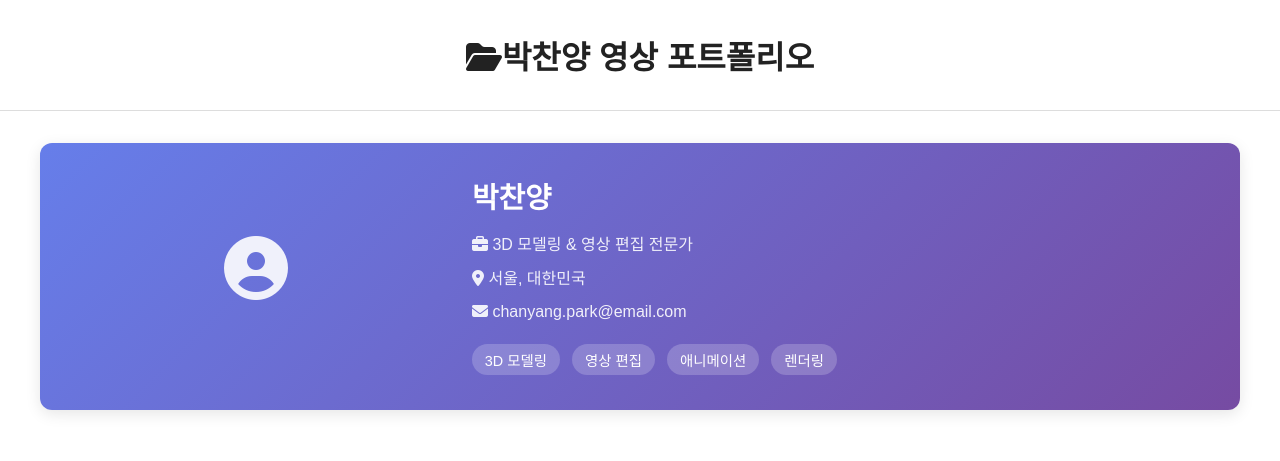
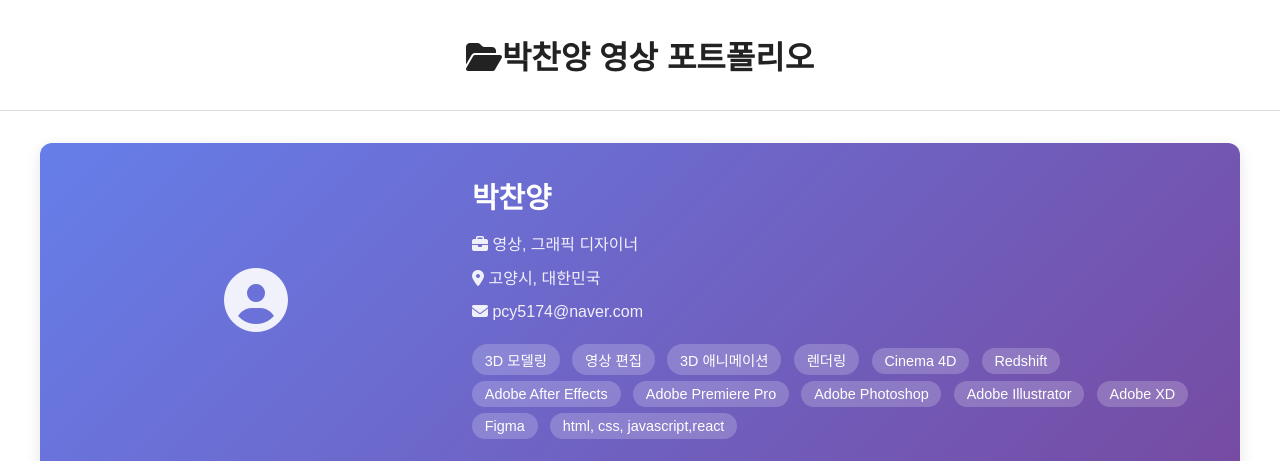
Before and after one commit to beniforreal/portfolio, a plain HTML site: page index.html in a window 1280 px wide. Shown: the top 461 px of the page. Drawn offline with Linux system fonts and the light colour scheme; a web font is replaced by a local one.

Commit message:
이력 정보 영역 추가 및 프로젝트 내용 업데이트

```diff
--- a/index.html
+++ b/index.html
@@ -318,14 +318,23 @@
         </div>
         <div class="profile-info">
           <h2>박찬양</h2>
-          <p><i class="fa-solid fa-briefcase"></i> 3D 모델링 & 영상 편집 전문가</p>
-          <p><i class="fa-solid fa-location-dot"></i> 서울, 대한민국</p>
-          <p><i class="fa-solid fa-envelope"></i> chanyang.park@email.com</p>
+          <p><i class="fa-solid fa-briefcase"></i> 영상, 그래픽 디자이너 </p>
+          <p><i class="fa-solid fa-location-dot"></i> 고양시, 대한민국</p>
+          <p><i class="fa-solid fa-envelope"></i> pcy5174@naver.com</p>
           <div style="margin-top: 1rem;">
             <span class="highlight">3D 모델링</span>
             <span class="highlight">영상 편집</span>
-            <span class="highlight">애니메이션</span>
+            <span class="highlight">3D 애니메이션</span>
             <span class="highlight">렌더링</span>
+            <span class="highlight">Cinema 4D</span>
+            <span class="highlight">Redshift</span>
+            <span class="highlight">Adobe After Effects</span>
+            <span class="highlight">Adobe Premiere Pro</span>
+            <span class="highlight">Adobe Photoshop</span>
+            <span class="highlight">Adobe Illustrator</span>
+            <span class="highlight">Adobe XD</span>
+            <span class="highlight">Figma</span>
+            <span class="highlight">html, css, javascript,react</span>
           </div>
         </div>
       </div>
```
